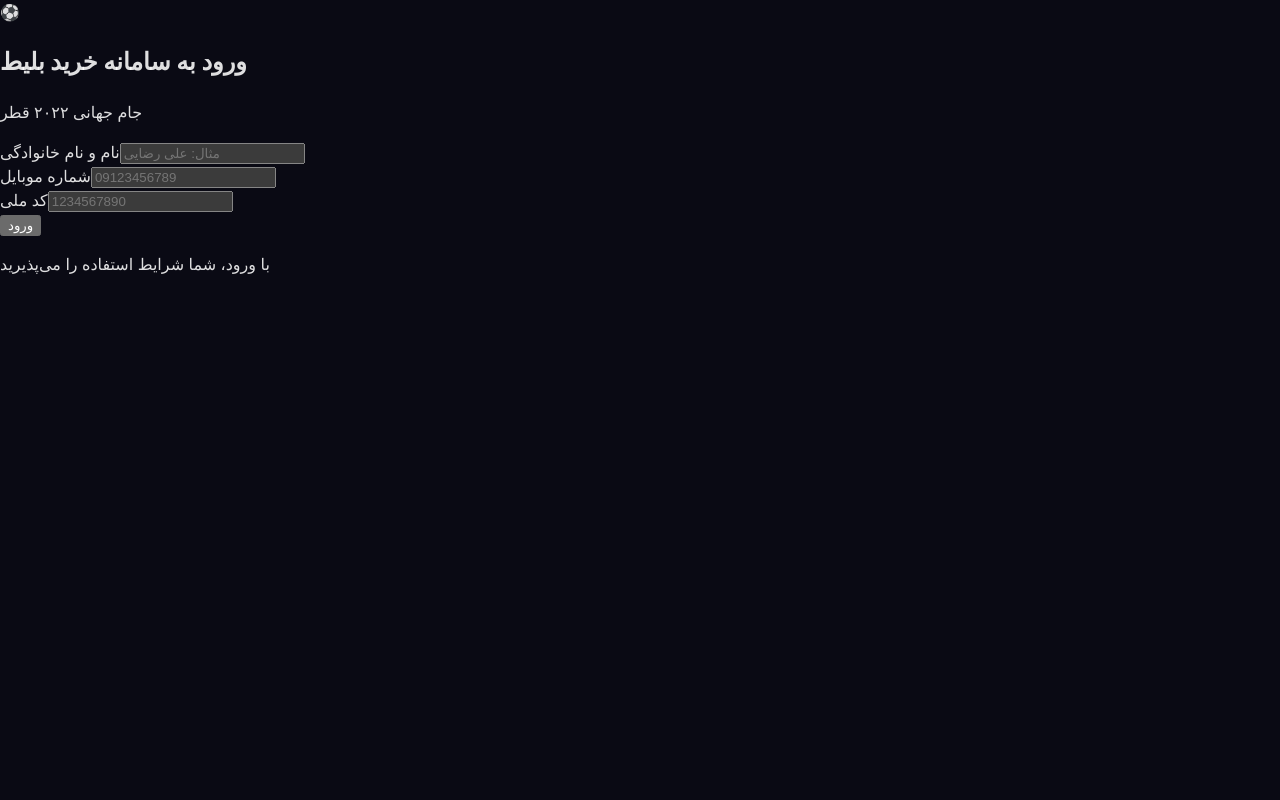
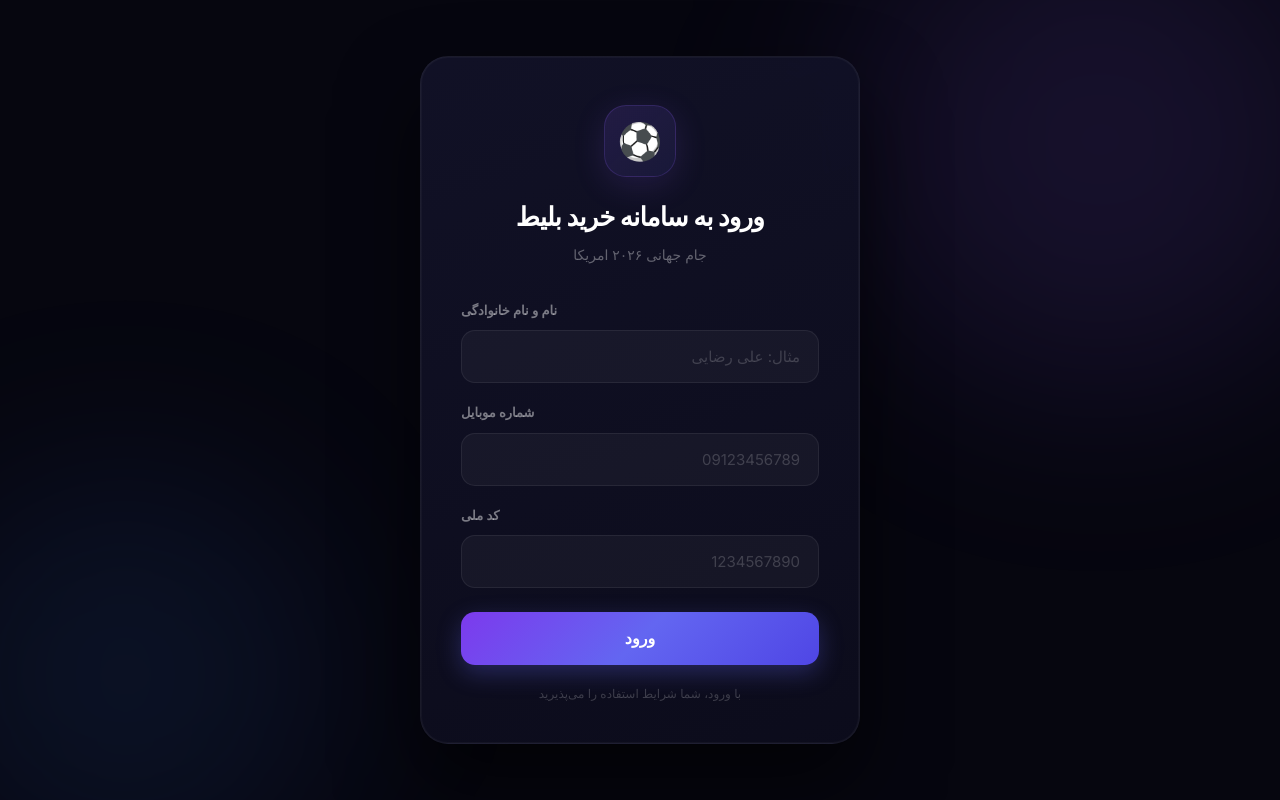
Before and after one commit to amirhosseinrashidi110/clock, a React (Vite) app: page / in a window 1280 px wide. Built offline with nearby package versions, Linux system fonts and the light colour scheme.

Commit message:
Move components to src/components folder

```diff
--- a/main.tsx
+++ b/main.tsx
@@ -1,8 +1,8 @@
 import { StrictMode } from "react";
 import { createRoot } from "react-dom/client";
 import App from "./App";
-// @ts-ignore: CSS module declaration not present
 import "./index.css";
+import "./ClockApp.css";
 createRoot(document.getElementById("root")!).render(
   <StrictMode>
     <App />
--- a/Login.tsx
+++ b/src/components/Login.tsx
@@ -33,7 +33,11 @@
       return;
     }
 
-    onLogin({ name: name.trim(), phone: phone.trim(), nationalId: nationalId.trim() });
+    onLogin({
+      name: name.trim(),
+      phone: phone.trim(),
+      nationalId: nationalId.trim(),
+    });
   };
 
   return (
@@ -44,7 +48,7 @@
       <form className="login-form" onSubmit={handleSubmit}>
         <div className="login-icon">⚽</div>
         <h2 className="login-title">ورود به سامانه خرید بلیط</h2>
-        <p className="login-subtitle">جام جهانی ۲۰۲۲ قطر</p>
+        <p className="login-subtitle">جام جهانی ۲۰۲۶ امریکا</p>
 
         <div className="login-fields">
           <div className="login-field">
```
Also changed, not shown: App.tsx (+4 -4 lines), src/components/ClockApp.tsx (renamed from ClockApp.tsx), src/components/ClockBar.tsx (renamed from ClockBar.tsx), src/components/Getticket.tsx (renamed from Getticket.tsx), src/components/Receipt.tsx (renamed from Receipt.tsx), 1 other file (tests, documents, lock files or other folders).
